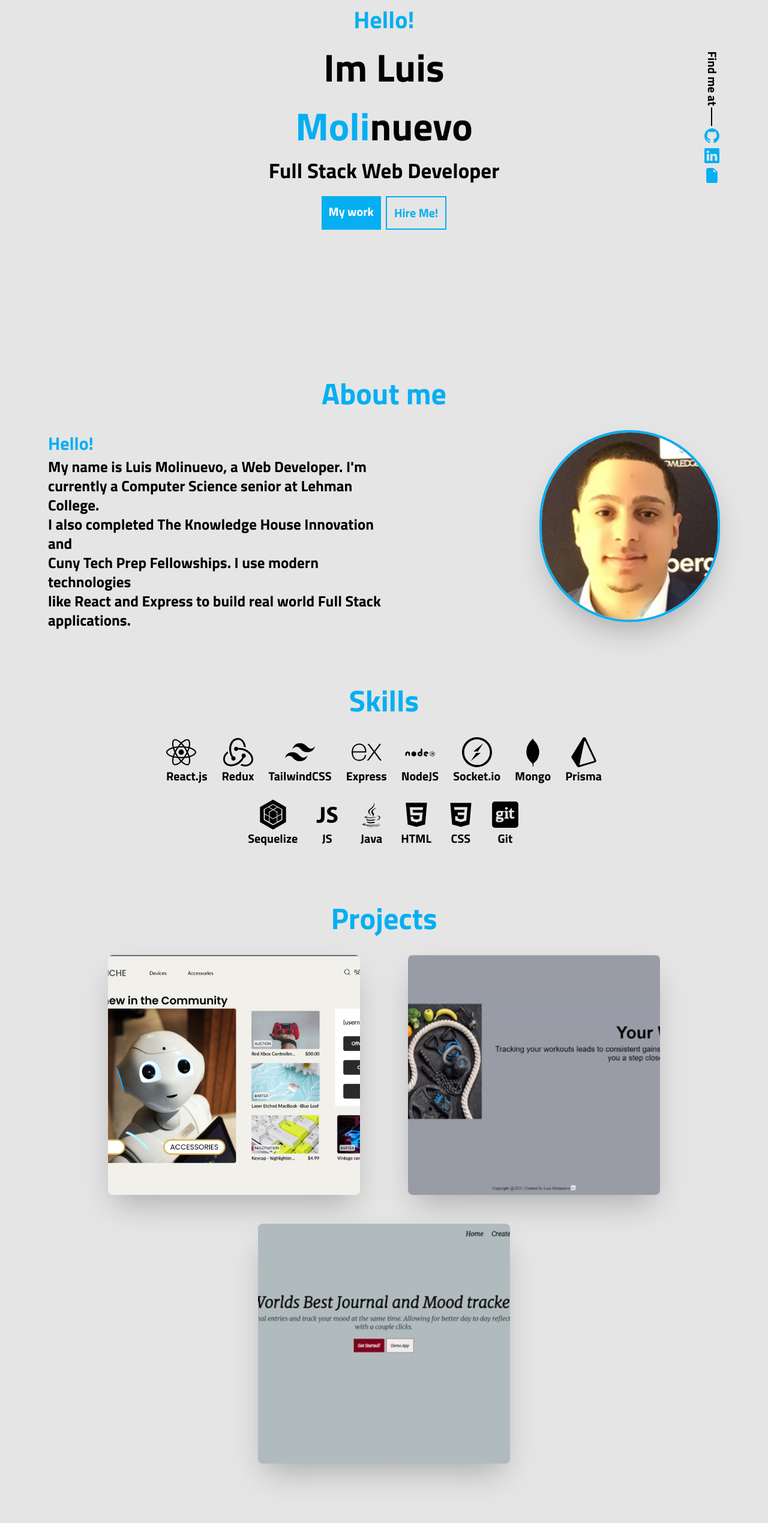
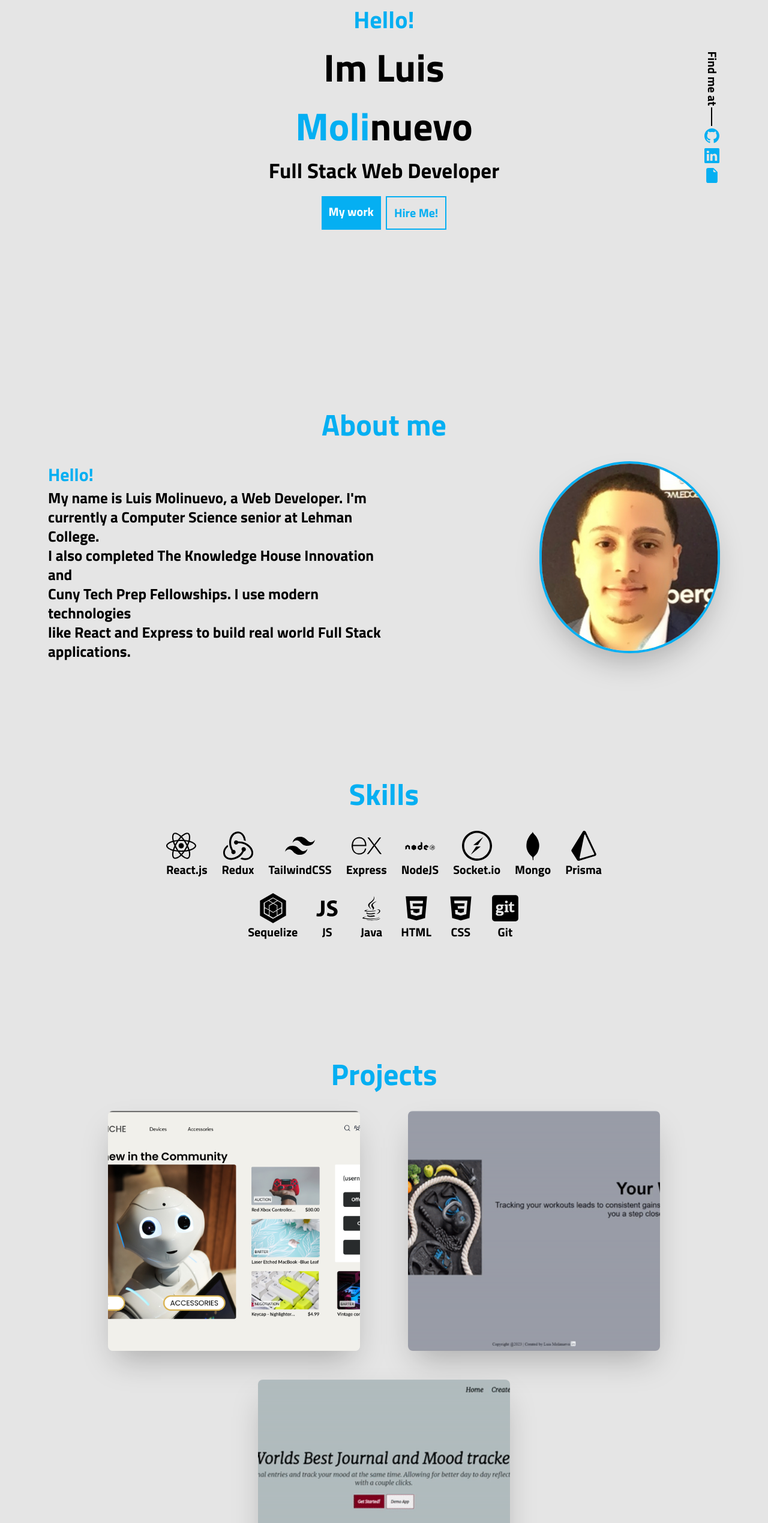
Before and after one commit to luismolinuevo/personal-portfolio, a React (Vite) app in the folder my-project/: page / in a window 1280 px wide. Shown: the part 234-2773 px from the top of the page at 60% size. Built offline with nearby package versions, Linux system fonts and the light colour scheme.

Commit message:
small fixes

```diff
--- a/my-project/src/pages/AboutMe.jsx
+++ b/my-project/src/pages/AboutMe.jsx
@@ -3,7 +3,7 @@ import ImageUrl from "../assets/ImageUrl.png";
 
 export default function AboutMe() {
   return (
-    <section className="px-[50px] py-7 md:px-[80px]" id="aboutme">
+    <section className="px-[50px] py-20 md:px-[80px]" id="aboutme">
       <h1 className="flex justify-center text-main text-modileHeading md:text-heading font-bold py-6 ">
         About me
       </h1>
--- a/my-project/src/pages/ContactMe.jsx
+++ b/my-project/src/pages/ContactMe.jsx
@@ -36,7 +36,7 @@ export default function ContactMe() {
   };
 
   return (
-    <section className="px-[50px] py-7 md:px-[80px] mb-[70px]" id="contactme">
+    <section className="px-[50px] py-20 md:px-[80px] mb-[70px]" id="contactme">
       <div className="flex justify-center text-center">
         <div className="flex flex-col">
           <h1 className="flex justify-center text-main text-modileHeading md:text-heading font-bold py-6 ">
--- a/my-project/src/pages/Projects.jsx
+++ b/my-project/src/pages/Projects.jsx
@@ -4,7 +4,7 @@ import projects from "../Projects";
 
 export default function Projects() {
   return (
-    <section className=" py-7 md:px-[80px]" id="projects">
+    <section className=" py-20 md:px-[80px]" id="projects">
       <div>
       <h1 className="flex justify-center text-main text-modileHeading md:text-heading font-bold py-6">
           Projects
--- a/my-project/src/pages/Skills.jsx
+++ b/my-project/src/pages/Skills.jsx
@@ -19,7 +19,7 @@ import {
 
 export default function Skills() {
   return (
-    <section className="px-[50px] py-7 md:px-[80px]" id="skills">
+    <section className="px-[50px] py-20 md:px-[80px]" id="skills">
       <div>
         <h1 className="flex justify-center text-main text-modileHeading md:text-heading font-bold py-6">
           Skills
```
